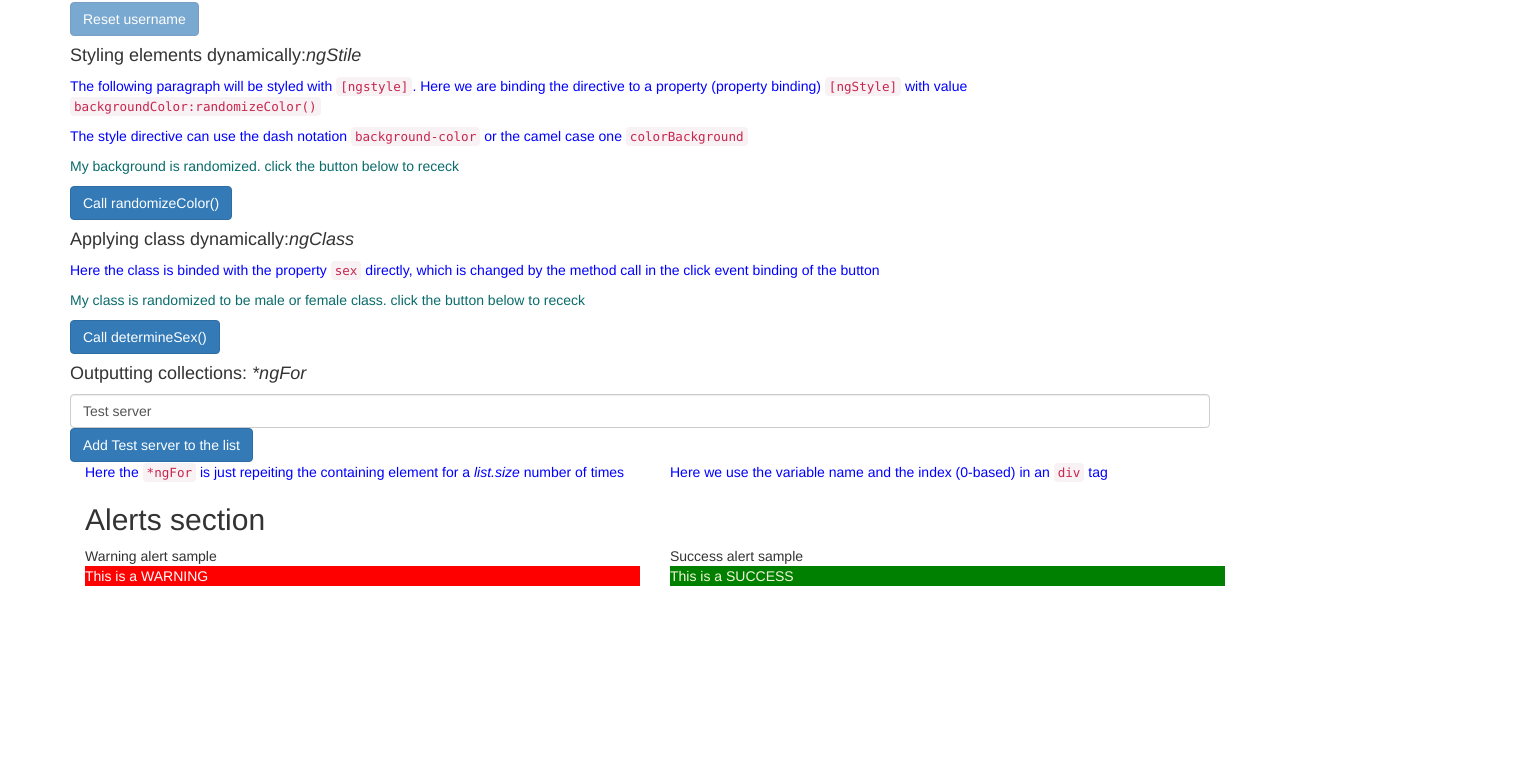
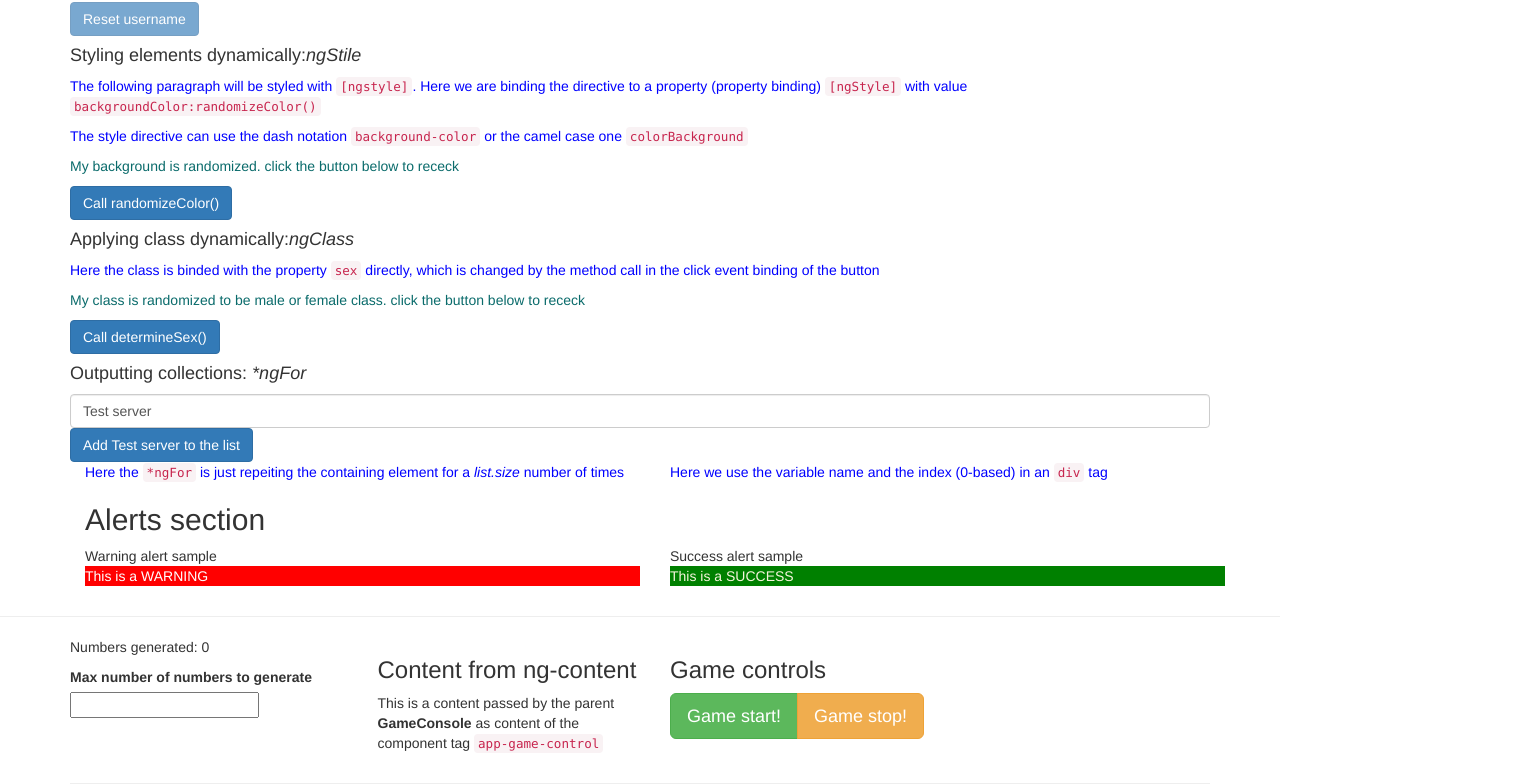
Before and after one commit to apedano/angular-tutorial, an Angular app: page / in a window 1280 px wide. Shown: the part 1013-1797 px from the top of the page, 1533 px wide, since content can reach past the window. Before the commit the page ends 1609 px from the top, so only its background shows below. Built offline with nearby package versions, Linux system fonts and the light colour scheme.

Commit message:
Added component input-output

```diff
--- a/src/app/app.component.html
+++ b/src/app/app.component.html
@@ -12,3 +12,5 @@
         </div>
     </div>
 </div>
+<hr>
+<app-game-console></app-game-console>
--- a/src/app/app.module.ts
+++ b/src/app/app.module.ts
@@ -8,13 +8,16 @@ import { ServerComponent } from './server/server.component';
 import { ServersComponent } from './servers/servers.component';
 import { SuccessComponent } from './success/success.component';
 import { WarningComponent } from './warning/warning.component';
+import { GameControlComponent } from './game-control/game-control.component';
+import { GeneratedNumberComponent } from './game-control/generated-number/generated-number.component';
+import { GameConsoleComponent } from './game-console/game-console.component';
 
 @NgModule({
   declarations: [
     AppComponent,
     ServerComponent, ServersComponent,
     WarningComponent, SuccessComponent,
-    AlertsComponent
+    AlertsComponent, GameControlComponent, GeneratedNumberComponent, GameConsoleComponent
   ],
   imports: [
     BrowserModule, FormsModule
--- /dev/null
+++ b/src/app/game-console/game-console.component.html
@@ -0,0 +1,19 @@
+<div class="container">
+    <div class="row">
+        <div class="col-xs-3">
+            <p>Numbers generated: {{numbers.length}}</p>
+            <label for="maxNumbers">Max number of numbers to generate</label>
+            <input #maxNumbers>
+
+        </div>
+        <div class="col-xs-9">
+            <app-game-control (gameStoppedOutput)="onGameStopped()" (numberGenerated)="onNumberGenerated($event)">
+                <p>This is a content passed by the parent <b>GameConsole</b> as content of the component tag <code>app-game-control</code> </p>
+            </app-game-control>
+        </div>
+    </div>
+    <hr>
+    <div class="row" *ngFor="let number of numbers">
+        <app-generated-number [value]="number"></app-generated-number>
+    </div>
+</div>
--- /dev/null
+++ b/src/app/game-console/game-console.component.ts
@@ -0,0 +1,33 @@
+import { Component, ElementRef, OnInit, ViewChild } from '@angular/core';
+
+@Component({
+  selector: 'app-game-console',
+  templateUrl: './game-console.component.html',
+  styleUrls: ['./game-console.component.css']
+})
+export class GameConsoleComponent implements OnInit {
+
+  numbers: number[] = [];
+
+  @ViewChild('maxNumbers') maxNumberInput: ElementRef;
+
+  constructor() { }
+
+  ngOnInit(): void {
+  }
+
+  onNumberGenerated(generatedNumber: number) {
+    let maxNumber: number = this.maxNumberInput.nativeElement.value;
+    if(maxNumber>0 && this.numbers.length >= maxNumber) {
+      console.log("Max numbers "+ maxNumber +" reached, no numbers will be added")
+    } else {
+      this.numbers.push(generatedNumber);
+    }
+
+  }
+
+  onGameStopped() {
+    this.numbers = [];
+  }
+
+}
--- /dev/null
+++ b/src/app/game-control/game-control.component.html
@@ -0,0 +1,21 @@
+<div class="container">
+    <div class="row">
+        <div class="col-md-3">
+            <h3>Content from ng-content</h3>
+        </div>
+        <div class="col-md-9">
+            <h3>Game controls</h3>
+        </div>
+    </div>
+    <div class="row">
+        <div class="col-md-3">
+            <ng-content></ng-content>
+        </div>
+        <div class="col-md-9">
+            <div class="btn-group btn-group-lg" role="group" aria-label="game-control-buttons">
+                <button class="btn btn-success" (click)="onGameStart()">Game start!</button>
+                <button class="btn btn-warning" (click)="onGameStop()">Game stop!</button>
+                </div>
+        </div>
+    </div>
+</div>
--- /dev/null
+++ b/src/app/game-control/game-control.component.ts
@@ -0,0 +1,46 @@
+import { Component, EventEmitter, OnInit, Output } from '@angular/core';
+
+@Component({
+  selector: 'app-game-control',
+  templateUrl: './game-control.component.html',
+  styleUrls: ['./game-control.component.css']
+})
+export class GameControlComponent implements OnInit {
+
+  @Output('numberGenerated') newNumberGenerated = new EventEmitter<number>();
+
+  @Output('gameStoppedOutput') gameStopped = new EventEmitter;
+
+  numberGeneratorInterval;
+
+  constructor() { }
+
+  ngOnInit(): void {
+
+  }
+
+  onGameStart() {
+    this.numberGeneratorInterval = setInterval(() => {
+      this.newNumberGenerated.emit(this.getRandomInt(100))
+    }, 1000);
+    console.log(this.numberGeneratorInterval);
+  }
+
+  onGameStop() {
+    if(this.numberGeneratorInterval) {
+      clearInterval(this.numberGeneratorInterval);
+    }
+    this.gameStopped.emit();
+  }
+
+  /**
+   * Generated a ranodm number between 0 and max
+   * @param max
+   * @returns
+   */
+  getRandomInt(max) {
+    return Math.floor(Math.random() * max);
+  }
+
+
+}
--- /dev/null
+++ b/src/app/game-control/generated-number/generated-number.component.html
@@ -0,0 +1 @@
+<div class="alert" [ngClass]="divClass" role="alert">An {{type}} number has been generated with value: <b>{{value}}</b></div>
--- /dev/null
+++ b/src/app/game-control/generated-number/generated-number.component.ts
@@ -0,0 +1,33 @@
+import { Component, OnInit, Input, OnDestroy, ViewChild } from '@angular/core';
+
+@Component({
+  selector: 'app-generated-number',
+  templateUrl: './generated-number.component.html',
+  styleUrls: ['./generated-number.component.css']
+})
+export class GeneratedNumberComponent implements OnInit, OnDestroy {
+
+  @Input('value') value: number;
+  @ViewChild('customizable', {static: true}) customizableDiv;
+
+  divClass: string;
+  type: string;
+
+  constructor() { }
+
+
+  ngOnDestroy(): void {
+    console.log("Destroying component with value " + this.value);
+  }
+
+  ngOnInit(): void {
+    if(this.value % 2 === 0) {
+      this.divClass = "alert-info";
+      this.type = "even";
+    } else {
+      this.divClass = "alert-warning";
+      this.type = "odd";
+    }
+  }
+
+}
```
Also changed, not shown: src/app/game-console/game-console.component.css (added), src/app/game-control/game-control.component.css (added), src/app/game-control/generated-number/generated-number.component.css (added), 1 other file (tests, documents, lock files or other folders).
